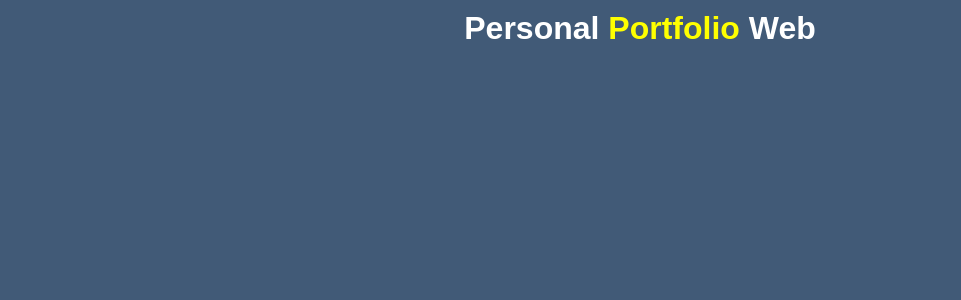
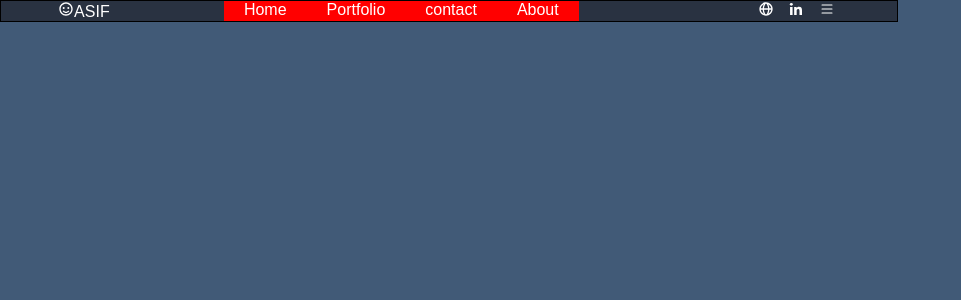
Before and after one commit to MuhammadAsif46/react-asgmt-3-portfolio, a React (Create React App) app: page / in a window 1280 px wide. Shown: the top 300 px of the page, without its empty margins (0-961 px from the left). Built offline with nearby package versions, Linux system fonts and the light colour scheme.

Commit message:
added navbar in portfolio

```diff
--- a/package.json
+++ b/package.json
@@ -11,6 +11,7 @@
     "react-bootstrap": "^2.8.0",
     "react-bootstrap-icons": "^1.10.3",
     "react-dom": "^18.2.0",
+    "react-icons": "^4.10.1",
     "react-scripts": "5.0.1",
     "web-vitals": "^2.1.4"
   },
--- a/src/App.css
+++ b/src/App.css
@@ -3,12 +3,23 @@
   margin: 0;
   font-family: Arial, Helvetica, sans-serif;
 }
+
 body{
   background-color: #415a77;
 }
-#root{
+
+/* #root{
   display: flex;
   justify-content: center;
+} */
+
+a{
+  text-decoration: none;
+  color: inherit;
+}
+
+li{
+  list-style: none;
 }
 
 /* Heading styles */
@@ -26,3 +37,29 @@ div.heading > h1 >span{
 }
 
 /* container */
+
+div.main{
+  border: 1px solid black;
+  max-width: 70%;
+  background-color: #293241;
+}
+
+div.port-nav{
+  display: flex;
+  justify-content: space-around;
+  color: #fff;
+}
+
+div.pages{
+  background-color: red;
+}
+div.pages > a{
+  margin: 0 20px;
+}
+div.icons {
+  margin-left: 60px;
+}
+
+div.icons > ul > li > .icon{
+  margin: 0 5px;
+}
--- a/src/App.js
+++ b/src/App.js
@@ -1,20 +1,35 @@
-import { EmojiSmile } from "react-bootstrap-icons";
+import { BiSmile, BiGlobe, BiLogoLinkedin} from 'react-icons/bi';
+import { BsList } from "react-icons/bs";
 import "./App.css";
+
+/* <div className="heading">
+        <h1>Personal <span className="yellow">Portfolio</span> Web</h1>
+      </div> */
 
 function App() {
   return (
-    <>
-      <div className="heading">
-        <h1>Personal <span className="yellow">Portfolio</span> Web</h1>
+    <div className="main">
+      <div className="box-1">
+        <nav>
+          <div className="port-nav">
+            <div><BiSmile className='yellow'/>ASIF</div>
+            <div className='pages'>
+                <a className="page" href="">Home</a>
+                <a className="page" href="">Portfolio</a>
+                <a className="page" href="">contact</a>
+                <a className="page" href="">About</a>
+            </div>
+            <div className='icons'>
+              <ul>
+                <li> <BiGlobe className='icon'/> <BiLogoLinkedin className='icon'/> <BsList className='icon'/> </li>
+              </ul>
+            </div>
+          </div>
+        </nav>
       </div>
-      <div className="main">
-        <div className="box-1">
+      <div className="box-2"></div>
 
-        </div>
-        <div className="box-2"></div>
-
-      </div>
-    </>
+    </div>
   );
 }
 
```
Also changed, not shown: 1 other file (tests, documents, lock files or other folders).
